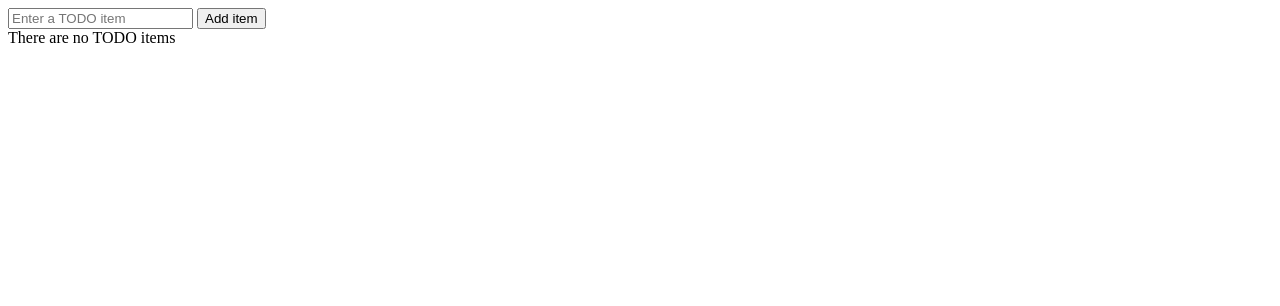
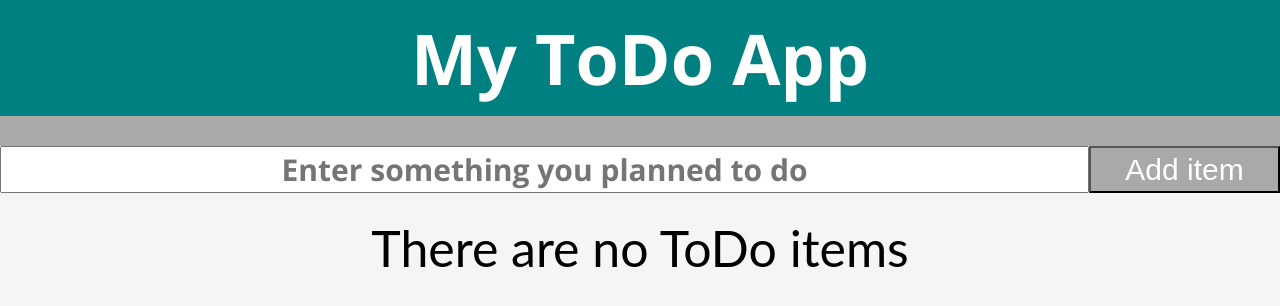
Before and after one commit to ioaneduardmarin/web-demo, a website: page index.html in a window 1280 px wide. Drawn offline with nearby package versions, Linux system fonts and the light colour scheme.

Commit message:
Partial App Restyle

```diff
--- a/index.html
+++ b/index.html
@@ -5,13 +5,20 @@
     <meta charset="utf-8" />
     <title>My TODO App</title>
     <link href="main.css" rel="stylesheet">
+    <link rel="preconnect" href="https://fonts.gstatic.com">
+    <link href="https://fonts.googleapis.com/css2?family=Open+Sans:wght@700&display=swap" rel="stylesheet">
 </head>
 <body>
+    <div class="headerContainer">
+        <span>My ToDo App</span>
+    </div>
     <div class="toDoContainer">
         <form id="toDoForm">
-            <input class="toDoTextBox" id="addTodoTextBox" placeholder="Enter a TODO item" type="text"> <button id="addTodoButton" type="button">Add item</button>
+            <input class="toDoTextBox" id="addTodoTextBox" placeholder="Enter something you planned to do" type="text"> <button id="addTodoButton" type="button">Add item</button>
         </form>
-        <text id="noToDoItemInfo" hidden>There are no TODO items</text>
+        <div  id="noToDoItemInfo" hidden>
+            <span>There are no ToDo items</span>
+        </div>
         <ul id="toDoList" class="toDoItemsList">
         </ul>
     </div>
--- a/main.css
+++ b/main.css
@@ -1,4 +1,62 @@
+body {
+    font-family: 'Lato', 'Segoe UI', Geneva, Verdana, sans-serif;
+    margin: auto;
+    text-align: center;
+    font-size: 25px;
+}
+
+html {
+    background-color: whitesmoke;
+    background-size: cover;
+}
+
+#toDoList {
+    position: center;
+    font-weight: bold;
+}
+
+#noToDoItemInfo {
+    margin-top: 25px;
+    font-size: 50px;
+    text-align: center;
+}
+
+.headerContainer {
+    background-color: teal;
+    color: white;
+    font-size: 70px;
+    font-family: 'Open Sans', sans-serif;
+    text-align: center;
+    padding: 10px;
+    border-bottom: 30px solid darkgrey;
+}
+
+#toDoForm {
+    display: flex;
+    justify-content: space-between;
+}
+
+    #toDoForm input {
+        text-align: center;
+        font-size: 30px;
+        font-family: 'Open Sans', sans-serif;
+        width: 85%;
+    }
+
+    #toDoForm button {
+        text-align: center;
+        width: 15%;
+        font-size: 30px;
+        background-color: darkgrey;
+        color: white;
+    }
+
 .toDoContainer span[id*="toDoItemSpan"]:focus {
-    background: yellow;
-    color: black;
+    background: teal;
+    color: white;
 }
+
+.toDoContainer span[id*="toDoItemSpan"]::selection {
+    background: lightseagreen;
+    color: white;
+}
```
